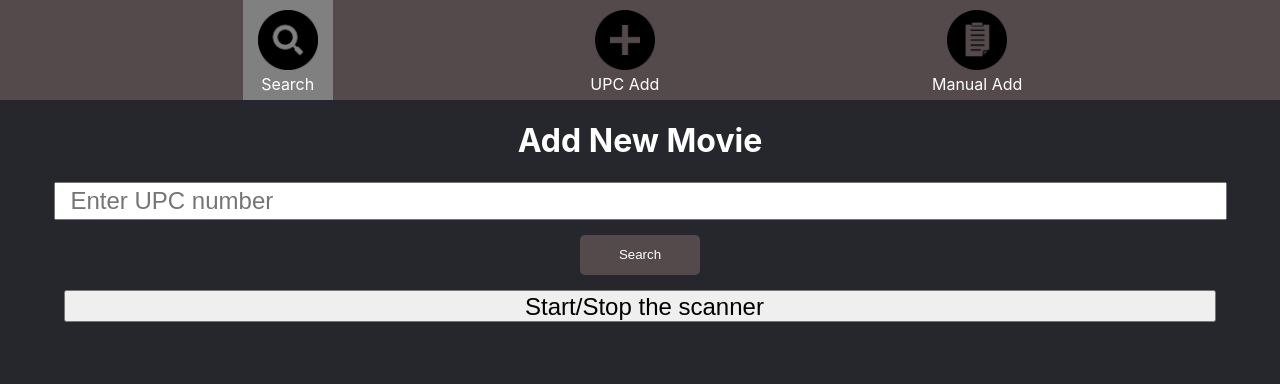
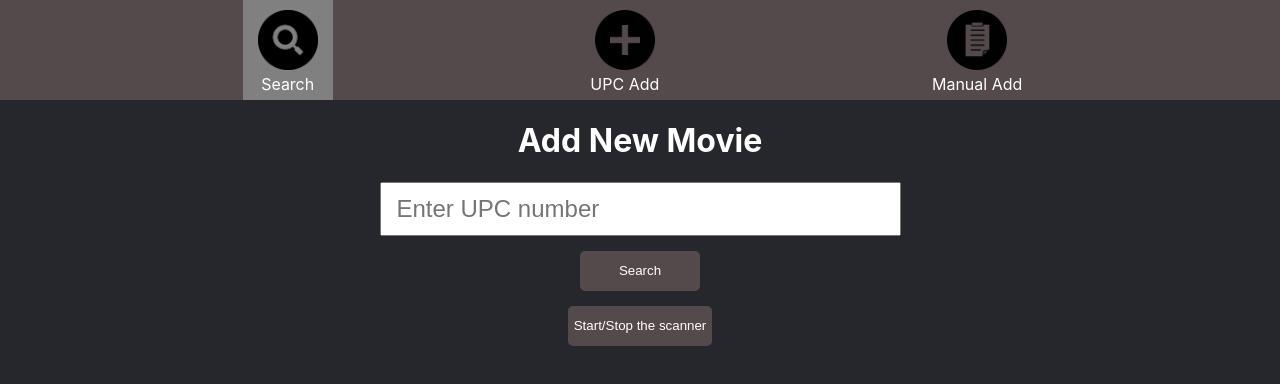
Before and after one commit to warlock257/movie-vault, a React (Create React App) app in the folder front-end/: page /addnew in a window 1280 px wide. Shown: the top 384 px of the page. Built offline with nearby package versions, Linux system fonts and the light colour scheme.

Commit message:
fixed stylings

```diff
--- a/front-end/src/App.scss
+++ b/front-end/src/App.scss
@@ -40,6 +40,7 @@ body{
 .navBar{
   background:#544a4b;
   height: 100px;
+  z-index: 3;
   display:flex;
   justify-content: space-evenly;
   .searchBarAndText,.newBarAndText,.manualBarAndText{
@@ -66,12 +67,13 @@ body{
   .searchArea{
     input{
       width:90%;
-      height:2rem;
+      height:3rem;
       padding-left:15px;
       font-size:1.5rem;
-      @media(min-width:1024px){
-        width:60%;
+      @media(min-width:768px){
+        width:500px;
       }
+
     }
     button{
       height: 2.5rem;
@@ -81,12 +83,9 @@ body{
       color:white;
       border:none;
       border-radius:5px;
+      display:block;
+      margin:15px auto;
       cursor: pointer;
-      @media(min-width:1024px){
-        display:block;
-        margin:15px auto;
-
-      }
     }
   }
 
@@ -101,7 +100,8 @@ body{
         justify-content: space-evenly;
       }
       h3{
-        margin-bottom:10px;
+        margin:10px;
+        font-size: 1.5rem;
       }
       p{
         margin-top:0px;
@@ -143,11 +143,19 @@ body{
 
 .addNew{
   height: 100vh;
-  input{
+  input[type=text]{
     width:90%;
-    height:2rem;
+    height:3rem;
     padding-left:15px;
     font-size:1.5rem;
+    @media(min-width:768px){
+      width:500px;
+    }
+  }
+  input[type=radio]{
+    width:3rem;
+    height: 3rem;
+    display: block;
   }
   button{
     height: 2.5rem;
@@ -164,6 +172,10 @@ body{
   }
 
   .searchUPCResults{
+    h3{
+      margin:10px;
+      font-size: 1.5rem;
+    }
     .discRadios{
       display:flex;
       justify-content: space-evenly;
@@ -187,12 +199,21 @@ body{
     justify-content: space-evenly;
     height:75px;
     margin-top:15px;
+    margin-bottom:15px;
   }
-  input{
+  input[type=text]{
     width:90%;
-    height:2rem;
+    height:3rem;
     padding-left:15px;
     font-size:1.5rem;
+    @media(min-width:768px){
+      width:500px;
+    }
+  }
+  input[type=radio]{
+    width:90%;
+    height:3rem;
+
   }
   button{
     height: 2.5rem;
@@ -214,8 +235,26 @@ body{
   }
 }
 
-canvas.drawing, canvas.drawingBuffer {
-  position: absolute;
-  left: 0;
-  top: 0;
+.barcodeScanner{
+  #scanner-container{
+    position: relative;
+    canvas.drawing, canvas.drawingBuffer {
+      position: absolute;
+      left: 0;
+      top: 0;
+    }
+  }
+  input{
+    height: 2.5rem;
+    display:block;
+    margin:15px auto;
+    color:white;
+    border:none;
+    border-radius:5px;
+    background:#544a4b;
+    cursor: pointer;
+    @media(min-width:768px){
+      max-width:400px;
+    }
+  }
 }
```
Also changed, not shown: 1 other file (tests, documents, lock files or other folders).
